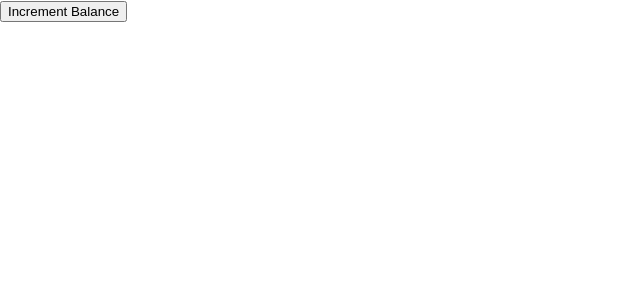
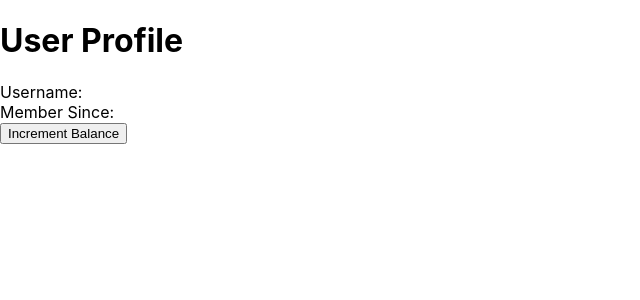
Before and after one commit to MoAlam25/react-router, a React (Create React App) app in the folder bank-of-react/: page /userProfile in a window 1280 px wide. Before the commit this address had no page. Shown: the top 300 px of the page, without its empty margins (0-640 px from the left). Built offline with nearby package versions, Linux system fonts and the light colour scheme.

Commit message:
Closes #3

```diff
--- a/bank-of-react/src/App.js
+++ b/bank-of-react/src/App.js
@@ -3,14 +3,23 @@ import React, { Component } from 'react';
 import { BrowserRouter as Router, Routes, Route } from 'react-router-dom';
 import { useState, useEffect } from 'react';
 import Home from './Components/Home';
+import UserProfile from './Components/UserProfile';
 
 export default function App() {
   const [route, setRoute] = useState(null)
   const [balance, setBalance] = useState(0)
+  // const [userName, setUserName] = useState("")
+  // const [memberSince, setMemberSince] = useState("")
+
+  const [currentUser, setCurrentUser] = useState({
+    userName: "",
+    memberSince: ""
+  }
+  )
 
   useEffect(() => {
     onchange = () => {
-    setBalance(balance = 14568.27)
+      setBalance(balance = 14568.27)
     }
   }, [balance]);
 
@@ -20,9 +29,10 @@ export default function App() {
         {/* we will wrap our code in a <Routes> component to make sure we only show the results of one route at a time */}
         <Routes>
           <Route exact path="/" element={<Home accountBalance={balance} />} />
+          <Route exact path="/userProfile" element={<UserProfile userName={currentUser.userName} memberSince={currentUser.memberSince} />} />
         </Routes>
       </Router>
-    <button onClick={() => setBalance(balance + 1)}>Increment Balance</button>
+      <button onClick={() => setBalance(balance + 1)}>Increment Balance</button>
     </div>
   )
 
--- a/bank-of-react/src/Components/Home.js
+++ b/bank-of-react/src/Components/Home.js
@@ -1,14 +1,18 @@
 import React, { Component } from 'react';
 import AccountBalance from './AccountBalance';
+import {Link} from 'react-router-dom';
 
-export default function Home (props) {
+export default function Home(props) {
 
     return (
         <div>
-            <img src="https://i1.wp.com/fintechranking.com/wp-content/uploads/2016/03/fintech-01.png?fit=2613%2C1503&ssl=1" alt="bank" width="25%"/>
+            <img src="https://i1.wp.com/fintechranking.com/wp-content/uploads/2016/03/fintech-01.png?fit=2613%2C1503&ssl=1" alt="bank" width="25%" />
             <h1>Bank of React</h1>
 
-            <AccountBalance accountBalance={props.accountBalance}/>
+            {/* Link component takes a very simple prop to= that tells us where we want to redirect */}
+            <Link to="/userProfile">User Profile</Link>
+
+            <AccountBalance accountBalance={props.accountBalance} />
         </div>
     )
 
--- /dev/null
+++ b/bank-of-react/src/Components/UserProfile.js
@@ -0,0 +1,12 @@
+import React, {Component} from 'react';
+
+export default function UserProfile(props) {
+    return (
+        <div>
+          <h1>User Profile</h1>
+
+          <div>Username: {props.userName}</div>
+          <div>Member Since: {props.memberSince}</div>
+        </div>
+    )
+}
```
